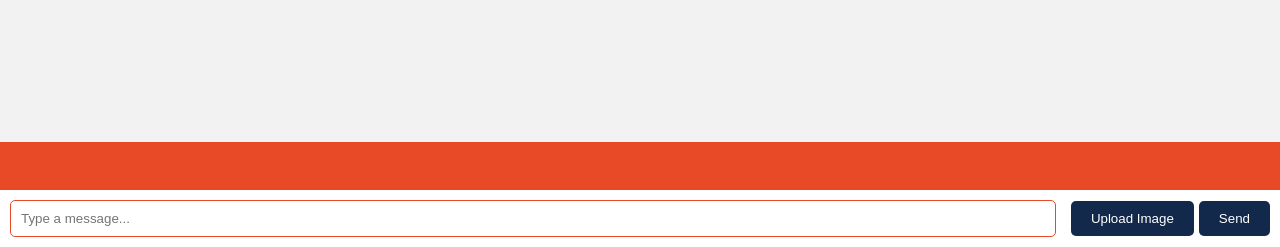
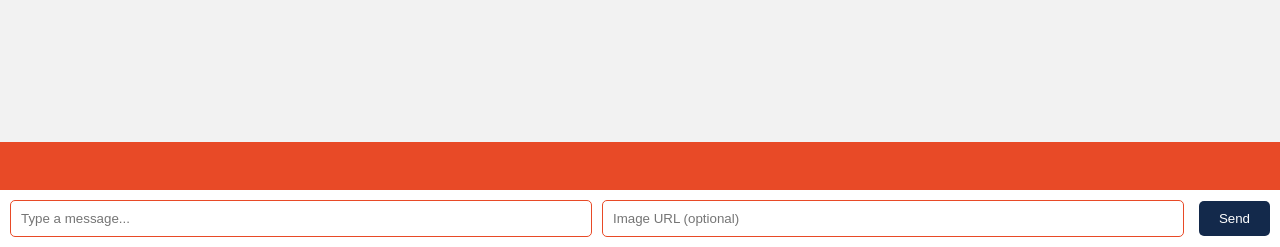
Before and after one commit to Rutva-Pandya/MyFarm-App, a Django app: page /cropwizard/chat/ in a window 1280 px wide. Shown: the part 553-800 px from the top of the page. Run offline with Django 4.2, Linux system fonts and the light colour scheme.

Commit message:
Image upload with URLs and relevant updates.

```diff
--- a/MyFarm/CropWizard/templates/CropWizard/chat.html
+++ b/MyFarm/CropWizard/templates/CropWizard/chat.html
@@ -55,13 +55,12 @@
             border-top: 1px solid #E84A27;
         }
 
-        .input-box > input[type="text"], .input-box > input[type="url"], .input-box > input[type="file"] {
+        .input-box > input[type="text"], .input-box > input[type="url"] {
             flex-grow: 1;
             margin-right: 10px;
             padding: 10px;
             border: 1px solid #E84A27;
             border-radius: 5px;
-            transition: flex-grow 0.3s ease;
         }
 
         .input-box > button {
@@ -109,27 +108,6 @@
             border-radius: 10px;
         }
 
-        .image-preview-container {
-            display: flex;
-            align-items: flex-start;
-        }
-
-        .image-preview {
-            max-width: 150px;
-            max-height: 150px;
-            margin: 5px 0;
-            border-radius: 10px;
-            transition: margin-right 0.3s ease, max-width 0.3s ease;
-        }
-
-        .text-input-expanded {
-            flex-grow: 1.5;
-        }
-
-        .text-input-normal {
-            flex-grow: 1;
-        }
-
     </style>
     {% load static %}
 </head>
@@ -142,103 +120,51 @@
         <!-- Chat messages will appear here -->
     </div>
     <div class="input-box">
-        <input type="text" id="text-input" class="text-input-normal" placeholder="Type a message...">
-        <div class="image-preview-container">
-            <img id="image-preview" class="image-preview" src="" alt="Image Preview" style="display: none;">
-        </div>
-        <input type="file" id="image-input" accept="image/*" style="display: none;" onchange="previewImage()">
-        <button id="upload-button" onclick="document.getElementById('image-input').click();">Upload Image</button>
+        <input type="text" id="text-input" placeholder="Type a message...">
+        <input type="url" id="image-url-input" placeholder="Image URL (optional)">
         <button onclick="sendQuery()">Send</button>
     </div>
     <script>
-        function previewImage() {
-            const imageInput = document.getElementById('image-input');
-            const imagePreview = document.getElementById('image-preview');
-            const imagePreviewContainer = document.querySelector('.image-preview-container');
-
-            const file = imageInput.files[0];
-            if (file) {
-                const reader = new FileReader();
-                reader.onload = function(e) {
-                    imagePreview.src = e.target.result;
-                    imagePreview.style.display = 'block';
-                    imagePreviewContainer.style.display = 'flex';
-                    document.getElementById('text-input').classList.remove('text-input-normal');
-                    document.getElementById('text-input').classList.add('text-input-expanded');
-                };
-                reader.readAsDataURL(file);
-            }
-        }
-
         function sendQuery() {
             const textInput = document.getElementById('text-input').value;
-            const imageInput = document.getElementById('image-input').files[0];
+            const imageUrlInput = document.getElementById('image-url-input').value;
             const chatContainer = document.getElementById('chat-container');
 
-            if (!textInput && !imageInput) {
-                alert("Please enter a message or upload an image.");
+            if (!textInput && !imageUrlInput) {
+                alert("Please enter a message or provide an image URL.");
                 return;
             }
 
             // Append user message to chat container
-            if (imageInput) {
-                const reader = new FileReader();
-                reader.onload = function(e) {
-                    const userImageContainer = document.createElement('div');
-                    userImageContainer.className = 'image-message';
-                    const userImageMessage = document.createElement('img');
-                    userImageMessage.src = e.target.result;
-                    userImageMessage.alt = 'Uploaded Image';
-                    userImageMessage.style.maxWidth = '150px';
-                    userImageMessage.style.maxHeight = '150px';
-                    userImageContainer.appendChild(userImageMessage);
-                    chatContainer.appendChild(userImageContainer);
+            if (imageUrlInput) {
+                const userImageMessage = document.createElement('img');
+                userImageMessage.className = 'image-message';
+                userImageMessage.src = imageUrlInput;
+                chatContainer.appendChild(userImageMessage);
+            }
 
-                    const userMessage = document.createElement('div');
-                    userMessage.className = 'chat-message user-message';
-                    userMessage.textContent = textInput;
-                    chatContainer.appendChild(userMessage);
-
-                    sendToServer(textInput, imageInput);
-                };
-                reader.readAsDataURL(imageInput);
-            } else {
+            if (textInput) {
                 const userMessage = document.createElement('div');
                 userMessage.className = 'chat-message user-message';
                 userMessage.textContent = textInput;
                 chatContainer.appendChild(userMessage);
-
-                sendToServer(textInput, null);
             }
 
-            // Reset text input style
-            document.getElementById('text-input').classList.remove('text-input-expanded');
-            document.getElementById('text-input').classList.add('text-input-normal');
-
-            // Clear input fields
-            document.getElementById('text-input').value = '';
-            document.getElementById('image-input').value = '';
-            document.getElementById('image-preview').style.display = 'none';
-            document.querySelector('.image-preview-container').style.display = 'none';
-        }
-
-        function sendToServer(text, imageFile) {
-            const formData = new FormData();
-            formData.append('text', text);
-            if (imageFile) {
-                formData.append('image', imageFile);
-            }
-
+            // Send AJAX request to server
             fetch('/cropwizard/ask_cropwizard/', {
                 method: 'POST',
                 headers: {
+                    'Content-Type': 'application/x-www-form-urlencoded',
                     'X-CSRFToken': '{{ csrf_token }}'
                 },
-                body: formData
+                body: new URLSearchParams({
+                    'text': textInput,
+                    'image_url': imageUrlInput
+                })
             })
             .then(response => response.json())
             .then(data => {
-                const chatContainer = document.getElementById('chat-container');
+                // Append wizard response to chat container
                 const wizardMessage = document.createElement('div');
                 wizardMessage.className = 'chat-message wizard-message';
                 wizardMessage.textContent = data.message;
@@ -246,6 +172,10 @@
                 chatContainer.scrollTop = chatContainer.scrollHeight;
             })
             .catch(error => console.error('Error:', error));
+
+            // Clear input fields
+            document.getElementById('text-input').value = '';
+            document.getElementById('image-url-input').value = '';
         }
     </script>
 </body>
--- a/MyFarm/CropWizard/views.py
+++ b/MyFarm/CropWizard/views.py
@@ -4,19 +4,12 @@ from openai import AzureOpenAI
 from django.shortcuts import render
 from django.http import JsonResponse, HttpResponse
 from django.views.decorators.csrf import csrf_exempt
-from django.conf import settings
 import os
 
 logger = logging.getLogger(__name__)
 
 # Create your views here.
-CROPWIZARD_API_KEY = os.getenv('CROPWIZARD_API')
-OPENAI_API_KEY = os.getenv('AZURE_OPENAI_API_KEY')
-client = AzureOpenAI(
-    api_key=os.getenv("AZURE_OPENAI_API_KEY"),
-    api_version= "2023-12-01-preview",
-    azure_endpoint = "https://gpt-4-uiuc-chat-east-us-2.openai.azure.com/"
-)
+CROPWIZARD_API_KEY = "uc_5806ac979cae4911a920231ca15abad7"
 
 def chat(request):
     return render(request, 'CropWizard/chat.html')
@@ -27,21 +20,10 @@ def ask_cropwizard(request):
         text_input = request.POST.get('text', '')
         image_url_input = request.POST.get('image_url', '')
 
-        # Handle image file upload
-        image_file = request.FILES.get('image')
-
-        if not text_input and not image_url_input and not image_file:
+        if not text_input and not image_url_input:
             return JsonResponse({"error": "No valid input provided."}, status=400)
 
-        # Save the uploaded image if it exists
-        image_url = ''
-        if image_file:
-            image_path = os.path.join(settings.MEDIA_ROOT, image_file.name)
-            with open(image_path, 'wb') as f:
-                for chunk in image_file.chunks():
-                    f.write(chunk)
-            image_url = os.path.join(settings.MEDIA_URL, image_file.name)
-
+        # url = "https://uiuc-chat-git-refactortoopenaimessagefix-kastandays-projects.vercel.app/api/chat-api/chat"
         url = "https://uiuc.chat/api/chat-api/chat"
         headers = {
             'Content-Type': 'application/json'
@@ -54,21 +36,21 @@ def ask_cropwizard(request):
             }
         ]
 
-        if image_url:
+        if image_url_input:
             messages.append({
                 "role": "user",
                 "content": [
                     {
                         "type": "image_url",
                         "image_url": {
-                            "url": image_url
+                            "url": image_url_input
                         }
                     }
                 ]
             })
 
         if text_input:
-            if image_url:
+            if image_url_input:
                 messages[-1]["content"].append({
                     "type": "text",
                     "text": text_input
@@ -85,9 +67,8 @@ def ask_cropwizard(request):
                 })
 
         payload = {
-            "model": "gpt-4-vision-preview",
+            "model": "gpt-4o",
             "messages": messages,
-            "openai_key": OPENAI_API_KEY,
             "temperature": 0.1,
             "course_name": "cropwizard-1.5",
             "stream": False,
```
